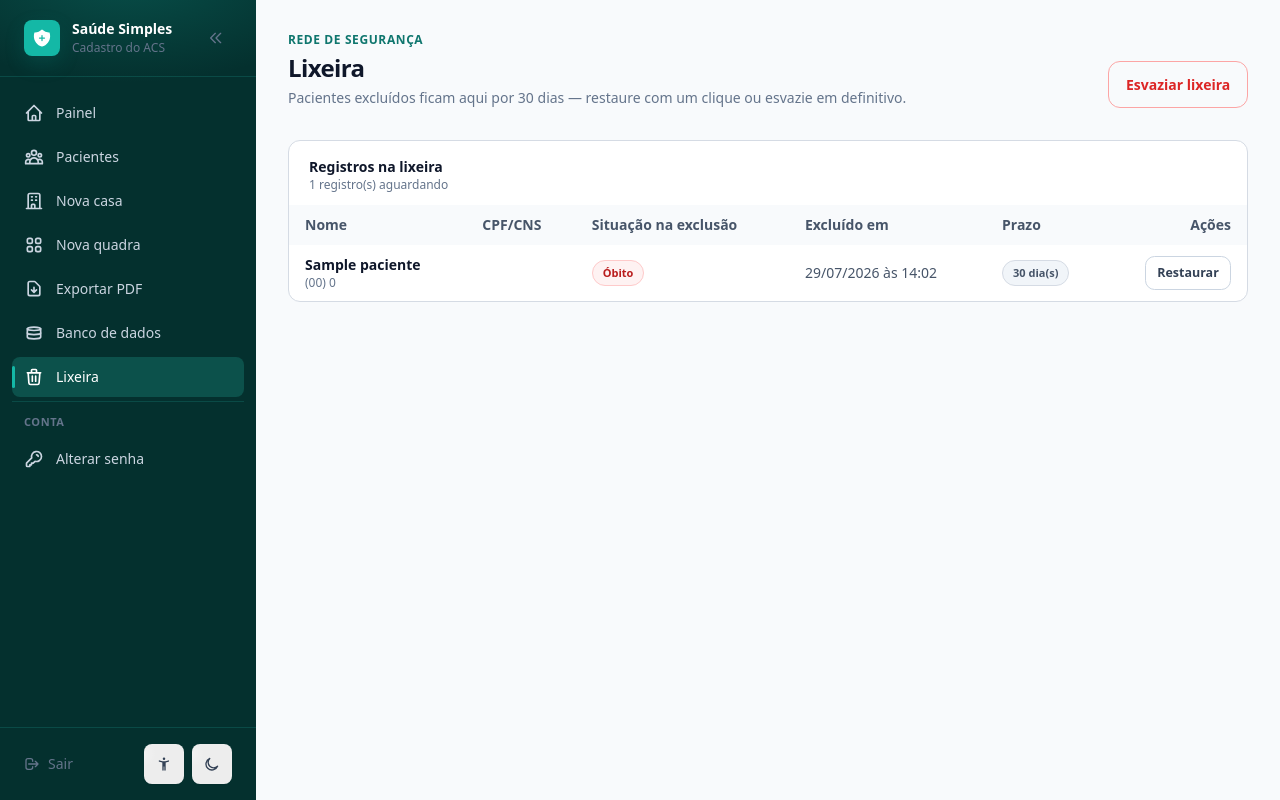
After one commit to haynan1/saude_simples, a Flask app: page /lixeira in a window 1280 px wide. The commit adds this page. Run offline with Flask 3, Linux system fonts and the light colour scheme; the visitor is signed in with stand-in values (Sample User, id 1); tables that the repository leaves empty hold one stand-in row (values such as "Sample post").

Commit message:
Lixeira de pacientes: exclusão reversível por 30 dias
- Excluir paciente agora move o registro para a lixeira (mesma transação),
  preservando id, casa, situação e todos os dados — nada é destruído
- Nova página "Lixeira" no menu lateral: nome, CPF/CNS, situação na
  exclusão, data e prazo restante (badge vermelho quando ≤ 5 dias)
- Restaurar devolve o cadastro inteiro; casa excluída no meio-tempo →
  volta sem casa com aviso; CPF recadastrado → restauração bloqueada
  (documento único vale sempre)
- Esvaziar lixeira: confirmação + backup automático antes; purga dos
  expirados (30 dias) roda no boot e ao abrir a página — sem cron
- Fix de cascata: .btn-danger-outline vencia .house-tile-btn (ordem no
  arquivo) e o Excluir ficava maior que os vizinhos — regra composta
  devolve o tamanho compacto em todos os grupos de ações
- Contrato de testes atualizado: exclusão deixa de exigir backup (a
  lixeira é a rede de segurança); 8 testes novos; 188 passando; fluxo
  completo validado em navegador (alturas medidas: 33.6px = 33.6px)

Co-Authored-By: Claude Opus 4.8 <noreply@anthropic.com>

```diff
--- a/app.py
+++ b/app.py
@@ -1474,18 +1474,35 @@ def editar_paciente(paciente_id):
     return render_template("editar_paciente.html", paciente=paciente, casa=casa)
 
 
+# ---------------------------------------------------------------------------
+# Lixeira de pacientes
+#
+# Excluir um paciente é mover para cá — restaurável por 30 dias. Depois disso
+# (ou ao esvaziar a lixeira, com backup antes), o registro sai de vez.
+# ---------------------------------------------------------------------------
+LIXEIRA_RETENCAO_DIAS = 30
+
+_COLUNAS_PACIENTE = (
+    "casa_id, nome, cpf, telefone, data_nascimento, sexo, "
+    "nome_pai, nome_mae, condicoes_saude, observacao, status"
+)
+
+
+def purgar_lixeira_expirada(conn):
+    """Remove da lixeira o que passou da retenção. Chamado no boot e ao abrir
+    a página — o prazo de 30 dias é honrado sem tarefa agendada."""
+    limite = (datetime.now() - timedelta(days=LIXEIRA_RETENCAO_DIAS)).isoformat(timespec="seconds")
+    cursor = conn.execute("DELETE FROM lixeira_pacientes WHERE excluido_em < ?", (limite,))
+    if cursor.rowcount:
+        logger.info("Lixeira: %s registro(s) expirados purgados.", cursor.rowcount)
+    return cursor.rowcount
+
+
 @app.route("/paciente/<int:paciente_id>/excluir", methods=["POST"])
 @login_required
 def excluir_paciente(paciente_id):
-    try:
-        criar_backup("antes_excluir_paciente")
-    except (sqlite3.Error, OSError) as exc:
-        logger.error("Falha ao criar backup antes de excluir paciente %s: %s", paciente_id, exc)
-        flash("Não foi possível criar backup de segurança. Exclusão cancelada.", "danger")
-        return redirect(url_for("index"))
-
     conn = get_db_connection()
-    paciente = conn.execute("SELECT casa_id FROM pacientes WHERE id = ?", (paciente_id,)).fetchone()
+    paciente = conn.execute("SELECT * FROM pacientes WHERE id = ?", (paciente_id,)).fetchone()
 
     if paciente is None:
         conn.close()
@@ -1493,15 +1510,152 @@ def excluir_paciente(paciente_id):
         return redirect(url_for("index"))
 
     casa_id = paciente["casa_id"]
+    # Mover para a lixeira e remover da tabela ativa — mesma transação.
+    conn.execute(
+        f"""
+        INSERT INTO lixeira_pacientes (id, {_COLUNAS_PACIENTE}, excluido_em)
+        VALUES (?, ?, ?, ?, ?, ?, ?, ?, ?, ?, ?, ?, ?)
+        """,
+        (
+            paciente["id"],
+            paciente["casa_id"],
+            paciente["nome"],
+            paciente["cpf"],
+            paciente["telefone"],
+            paciente["data_nascimento"],
+            paciente["sexo"],
+            paciente["nome_pai"],
+            paciente["nome_mae"],
+            paciente["condicoes_saude"],
+            paciente["observacao"],
+            status_paciente_de(paciente),
+            datetime.now().isoformat(timespec="seconds"),
+        ),
+    )
     conn.execute("DELETE FROM pacientes WHERE id = ?", (paciente_id,))
     conn.commit()
     conn.close()
-    flash("Paciente excluído com sucesso.", "success")
+    flash(
+        f"{paciente['nome']} foi para a Lixeira — restaurável por {LIXEIRA_RETENCAO_DIAS} dias.",
+        "success",
+    )
     # Exclusão disparada da lista de pacientes volta para a própria lista
     # (com filtros/página preservados); das demais telas, para a casa.
     if request.form.get("next"):
         return redirect(proxima_url_segura(request.form.get("next")))
     return redirect_apos_acao_no_paciente(casa_id)
+
+
+@app.route("/lixeira")
+@login_required
+def lixeira():
+    conn = get_db_connection()
+    purgar_lixeira_expirada(conn)
+    conn.commit()
+    registros = conn.execute(
+        "SELECT * FROM lixeira_pacientes ORDER BY excluido_em DESC, id DESC"
+    ).fetchall()
+    conn.close()
+
+    agora = datetime.now()
+    itens = []
+    for registro in registros:
+        try:
+            excluido_em = datetime.fromisoformat(registro["excluido_em"])
+        except ValueError:
+            excluido_em = agora
+        dias_restantes = max(0, LIXEIRA_RETENCAO_DIAS - (agora - excluido_em).days)
+        itens.append({**dict(registro), "dias_restantes": dias_restantes, "excluido_em_dt": excluido_em})
+
+    return render_template("lixeira.html", itens=itens, retencao=LIXEIRA_RETENCAO_DIAS)
+
+
+@app.route("/lixeira/<int:paciente_id>/restaurar", methods=["POST"])
+@login_required
+def restaurar_da_lixeira(paciente_id):
+    conn = get_db_connection()
+    item = conn.execute(
+        "SELECT * FROM lixeira_pacientes WHERE id = ?", (paciente_id,)
+    ).fetchone()
+
+    if item is None:
+        conn.close()
+        flash("Registro não encontrado na lixeira.", "warning")
+        return redirect(url_for("lixeira"))
+
+    # A mesma regra de unicidade do cadastro: se o CPF/CNS foi recadastrado
+    # enquanto o registro esperava na lixeira, não pode haver dois.
+    conn.close()
+    duplicado = paciente_com_documento(apenas_digitos(item["cpf"]))
+    if duplicado:
+        flash(
+            f"Este CPF/CNS agora pertence ao cadastro de {duplicado['nome']}. "
+            "Resolva o cadastro atual antes de restaurar.",
+            "danger",
+        )
+        return redirect(url_for("lixeira"))
+
+    conn = get_db_connection()
+    casa_id = item["casa_id"]
+    aviso_casa = ""
+    if casa_id is not None:
+        existe = conn.execute("SELECT 1 FROM casas WHERE id = ?", (casa_id,)).fetchone()
+        if existe is None:
+            casa_id = None
+            aviso_casa = " A casa original não existe mais — o paciente voltou sem casa."
+
+    valores = (
+        casa_id,
+        item["nome"],
+        item["cpf"],
+        item["telefone"],
+        item["data_nascimento"],
+        item["sexo"],
+        item["nome_pai"],
+        item["nome_mae"],
+        item["condicoes_saude"],
+        item["observacao"],
+        normalizar_status_paciente(item["status"]),
+    )
+    try:
+        # Preserva o id original quando livre (AUTOINCREMENT nunca o reusa).
+        conn.execute(
+            f"INSERT INTO pacientes (id, {_COLUNAS_PACIENTE}) VALUES (?, ?, ?, ?, ?, ?, ?, ?, ?, ?, ?, ?)",
+            (item["id"], *valores),
+        )
+    except sqlite3.IntegrityError:
+        conn.execute(
+            f"INSERT INTO pacientes ({_COLUNAS_PACIENTE}) VALUES (?, ?, ?, ?, ?, ?, ?, ?, ?, ?, ?)",
+            valores,
+        )
+    conn.execute("DELETE FROM lixeira_pacientes WHERE id = ?", (paciente_id,))
+    conn.commit()
+    conn.close()
+    flash(f"{item['nome']} restaurado com sucesso.{aviso_casa}", "success")
+    return redirect(url_for("lixeira"))
+
+
+@app.route("/lixeira/esvaziar", methods=["POST"])
+@login_required
+def esvaziar_lixeira():
+    try:
+        criar_backup("antes_esvaziar_lixeira")
+    except (sqlite3.Error, OSError) as exc:
+        logger.error("Falha ao criar backup antes de esvaziar a lixeira: %s", exc)
+        flash("Não foi possível criar backup de segurança. A lixeira não foi esvaziada.", "danger")
+        return redirect(url_for("lixeira"))
+
+    conn = get_db_connection()
+    cursor = conn.execute("DELETE FROM lixeira_pacientes")
+    conn.commit()
+    conn.close()
+
+    if cursor.rowcount == 0:
+        flash("A lixeira já estava vazia.", "info")
+    else:
+        logger.info("Lixeira esvaziada (%s registros) a partir de %s", cursor.rowcount, request.remote_addr)
+        flash(f"Lixeira esvaziada — {cursor.rowcount} registro(s) removidos em definitivo.", "success")
+    return redirect(url_for("lixeira"))
 
 
 # Paginação da lista de pacientes: tamanhos permitidos e padrão.
@@ -2708,6 +2862,11 @@ def preparar_primeiro_boot():
     (ou código de configuração inicial no terminal) e backup de inicialização.
     Chamado pelo run.py — a entrada canônica do servidor."""
     init_db()
+    # Honra a retenção da lixeira mesmo que a página nunca seja aberta.
+    conn = get_db_connection()
+    purgar_lixeira_expirada(conn)
+    conn.commit()
+    conn.close()
     if not garantir_senha_inicial(BOOTSTRAP_PASSWORD_HASH):
         codigo_setup = ensure_setup_token()
         # print, não logger: este é o canal de entrega do código — precisa
--- a/static/css/app.css
+++ b/static/css/app.css
@@ -3265,6 +3265,10 @@ a.pagination-btn:hover { background: #f8fafc; border-color: var(--accent, #2563e
   padding: 0.75rem 1.05rem;
 }
 .btn-danger-outline:hover { background: #fef2f2; border-color: #dc2626; }
+/* Variante compacta: .btn-danger-outline vem depois de .house-tile-btn no
+   arquivo e vencia a cascata — a regra composta devolve o tamanho compacto
+   nos grupos de ações (mesmas medidas dos botões vizinhos). */
+.btn-danger-outline.house-tile-btn { border-radius: 0.6rem; font-size: 0.78rem; min-height: 2.1rem; padding: 0.35rem 0.7rem; }
 .theme-dark .btn-danger-outline { border-color: rgba(248, 113, 113, 0.4); color: #fca5a5; }
 .theme-dark .btn-danger-outline:hover { background: rgba(220, 38, 38, 0.12); border-color: #f87171; }
 
--- a/templates/base.html
+++ b/templates/base.html
@@ -223,6 +223,14 @@
         <span x-show="!sidebarCollapsed" x-cloak>Banco de dados</span>
       </a>
 
+      <a data-nav-link href="{{ url_for('lixeira') }}"
+         class="flex items-center py-2.5 rounded-lg text-sm font-medium text-slate-300 hover:bg-slate-800 hover:text-white {{ 'nav-active text-white' if current_endpoint == 'lixeira' else '' }}"
+         :class="sidebarCollapsed ? 'justify-center px-0' : 'gap-3 px-3'"
+         title="Lixeira">
+        <svg class="w-5 h-5 shrink-0" fill="none" stroke="currentColor" viewBox="0 0 24 24"><path stroke-linecap="round" stroke-linejoin="round" stroke-width="2" d="M19 7l-.867 12.142A2 2 0 0116.138 21H7.862a2 2 0 01-1.995-1.858L5 7m5 4v6m4-6v6m1-10V4a1 1 0 00-1-1h-4a1 1 0 00-1 1v3M4 7h16"/></svg>
+        <span x-show="!sidebarCollapsed" x-cloak>Lixeira</span>
+      </a>
+
       <div class="mt-2 pt-3 border-t border-slate-800 space-y-1">
         <p class="px-3 pb-1 text-[10px] font-semibold uppercase tracking-wider text-slate-500" x-show="!sidebarCollapsed" x-cloak>Conta</p>
 
@@ -298,6 +306,7 @@
       <a href="{{ url_for('cadastrar_quadra') }}" class="flex items-center gap-3 px-3 py-3 rounded-lg text-slate-200">Nova quadra</a>
       <a href="{{ url_for('exportar') }}" class="flex items-center gap-3 px-3 py-3 rounded-lg text-slate-200">Exportar PDF</a>
       <a href="{{ url_for('banco') }}" class="flex items-center gap-3 px-3 py-3 rounded-lg text-slate-200">Banco de dados</a>
+      <a href="{{ url_for('lixeira') }}" class="flex items-center gap-3 px-3 py-3 rounded-lg text-slate-200">Lixeira</a>
       <a href="{{ url_for('alterar_senha') }}" class="flex items-center gap-3 px-3 py-3 rounded-lg text-slate-200">Alterar senha</a>
       <form method="post" action="{{ url_for('logout') }}" data-no-smooth>
         <input type="hidden" name="csrf_token" value="{{ csrf_token() }}">
--- a/templates/detalhes_casa.html
+++ b/templates/detalhes_casa.html
@@ -112,7 +112,7 @@
                   <form
                     method="post"
                     action="{{ url_for('excluir_paciente', paciente_id=paciente.id) }}"
-                    data-confirm="Excluir este paciente?"
+                    data-confirm="O cadastro vai para a Lixeira e pode ser restaurado por 30 dias."
                     data-confirm-title="Excluir {{ paciente.nome }}?"
                   >
                     <input type="hidden" name="csrf_token" value="{{ csrf_token() }}">
--- /dev/null
+++ b/templates/lixeira.html
@@ -0,0 +1,90 @@
+{% extends "base.html" %}
+{% from "_status_paciente.html" import badge_status %}
+{% block title %}Lixeira{% endblock %}
+
+{% block content %}
+<!-- Cabeçalho -->
+<div class="flex flex-col gap-4 md:flex-row md:items-end md:justify-between mb-8">
+  <div>
+    <p class="text-xs font-bold uppercase tracking-wider text-blue-600 mb-1">Rede de segurança</p>
+    <h1 class="text-2xl font-bold tracking-tight text-slate-900">Lixeira</h1>
+    <p class="text-sm text-slate-500 mt-1">Pacientes excluídos ficam aqui por {{ retencao }} dias — restaure com um clique ou esvazie em definitivo.</p>
+  </div>
+  {% if itens %}
+    <div class="flex flex-wrap items-center gap-2">
+      <form method="post" action="{{ url_for('esvaziar_lixeira') }}"
+            data-confirm="Todos os registros da lixeira serão apagados em definitivo. Um backup é criado antes."
+            data-confirm-title="Esvaziar a lixeira ({{ itens|length }})?"
+            data-confirm-label="Sim, esvaziar">
+        <input type="hidden" name="csrf_token" value="{{ csrf_token() }}">
+        <button class="btn-danger-outline" type="submit">Esvaziar lixeira</button>
+      </form>
+    </div>
+  {% endif %}
+</div>
+
+{% if itens %}
+  <div class="rounded-xl border border-slate-200 bg-white overflow-hidden">
+    <div class="flex items-center justify-between gap-3 px-5 pt-4 pb-3">
+      <div>
+        <h2 class="text-sm font-bold text-slate-900">Registros na lixeira</h2>
+        <p class="text-xs text-slate-500">{{ itens|length }} registro(s) aguardando</p>
+      </div>
+    </div>
+    <div class="overflow-x-auto">
+      <table class="w-full text-sm">
+        <thead>
+          <tr class="bg-slate-50 text-left">
+            <th class="px-4 py-2.5 font-semibold text-slate-600">Nome</th>
+            <th class="px-4 py-2.5 font-semibold text-slate-600">CPF/CNS</th>
+            <th class="px-4 py-2.5 font-semibold text-slate-600">Situação na exclusão</th>
+            <th class="px-4 py-2.5 font-semibold text-slate-600">Excluído em</th>
+            <th class="px-4 py-2.5 font-semibold text-slate-600">Prazo</th>
+            <th class="px-4 py-2.5 font-semibold text-slate-600 text-right">Ações</th>
+          </tr>
+        </thead>
+        <tbody class="divide-y divide-slate-100">
+          {% for item in itens %}
+            <tr class="table-row hover:bg-slate-50">
+              <td class="px-4 py-2.5">
+                <p class="font-semibold text-slate-900">{{ item.nome }}</p>
+                {% if item.telefone %}
+                  <p class="text-xs text-slate-500">{{ item.telefone|telefone }}</p>
+                {% endif %}
+              </td>
+              <td class="px-4 py-2.5 whitespace-nowrap text-slate-600">{{ item.cpf|cpf_cns }}</td>
+              <td class="px-4 py-2.5 whitespace-nowrap">{{ badge_status(item.status) }}</td>
+              <td class="px-4 py-2.5 whitespace-nowrap text-slate-600">{{ item.excluido_em_dt.strftime('%d/%m/%Y às %H:%M') }}</td>
+              <td class="px-4 py-2.5 whitespace-nowrap">
+                {% if item.dias_restantes <= 5 %}
+                  <span class="inline-flex items-center rounded-full bg-red-50 border border-red-200 px-2.5 py-0.5 text-[11px] font-bold text-red-700">{{ item.dias_restantes }} dia(s)</span>
+                {% else %}
+                  <span class="inline-flex items-center rounded-full bg-slate-100 border border-slate-200 px-2.5 py-0.5 text-[11px] font-bold text-slate-600">{{ item.dias_restantes }} dia(s)</span>
+                {% endif %}
+              </td>
+              <td class="px-4 py-2.5">
+                <div class="flex items-center justify-end gap-1.5" role="group" aria-label="Ações do registro de {{ item.nome }}">
+                  <form method="post" action="{{ url_for('restaurar_da_lixeira', paciente_id=item.id) }}">
+                    <input type="hidden" name="csrf_token" value="{{ csrf_token() }}">
+                    <button class="btn-secondary house-tile-btn" type="submit"
+                            title="Restaurar {{ item.nome }}" aria-label="Restaurar {{ item.nome }}">Restaurar</button>
+                  </form>
+                </div>
+              </td>
+            </tr>
+          {% endfor %}
+        </tbody>
+      </table>
+    </div>
+  </div>
+{% else %}
+  <div class="rounded-xl border border-slate-200 bg-white flex flex-col items-center justify-center text-center py-14">
+    <div class="w-12 h-12 rounded-xl bg-blue-50 border border-blue-200 flex items-center justify-center mb-3">
+      <svg class="w-6 h-6 text-blue-600" fill="none" stroke="currentColor" viewBox="0 0 24 24"><path stroke-linecap="round" stroke-linejoin="round" stroke-width="2" d="M19 7l-.867 12.142A2 2 0 0116.138 21H7.862a2 2 0 01-1.995-1.858L5 7m5 4v6m4-6v6m1-10V4a1 1 0 00-1-1h-4a1 1 0 00-1 1v3M4 7h16"/></svg>
+    </div>
+    <h3 class="text-sm font-bold text-slate-900 mb-1">Lixeira vazia</h3>
+    <p class="text-sm text-slate-500 mb-4">Pacientes excluídos aparecem aqui e podem ser restaurados por {{ retencao }} dias.</p>
+    <a class="btn-secondary" href="{{ url_for('listar_pacientes') }}">Ir para Pacientes</a>
+  </div>
+{% endif %}
+{% endblock %}
--- a/templates/pacientes.html
+++ b/templates/pacientes.html
@@ -188,7 +188,7 @@
                   <form
                     method="post"
                     action="{{ url_for('excluir_paciente', paciente_id=paciente.id) }}"
-                    data-confirm="Excluir apaga o cadastro do banco de dados — para guardar o histórico, prefira mudar a situação. Um backup é criado antes."
+                    data-confirm="O cadastro vai para a Lixeira e pode ser restaurado por 30 dias. Para guardar no histórico ativo, prefira mudar a situação."
                     data-confirm-title="Excluir {{ paciente.nome }}?"
                   >
                     <input type="hidden" name="csrf_token" value="{{ csrf_token() }}">
```
Also changed, not shown: db.py (+23 -0 lines), tests/test_fluxos.py (+14 -7 lines), tests/test_lixeira.py (added, +112 -0 lines), tests/test_pacientes.py (+3 -2 lines), tests/test_seguranca.py (+3 -0 lines).
